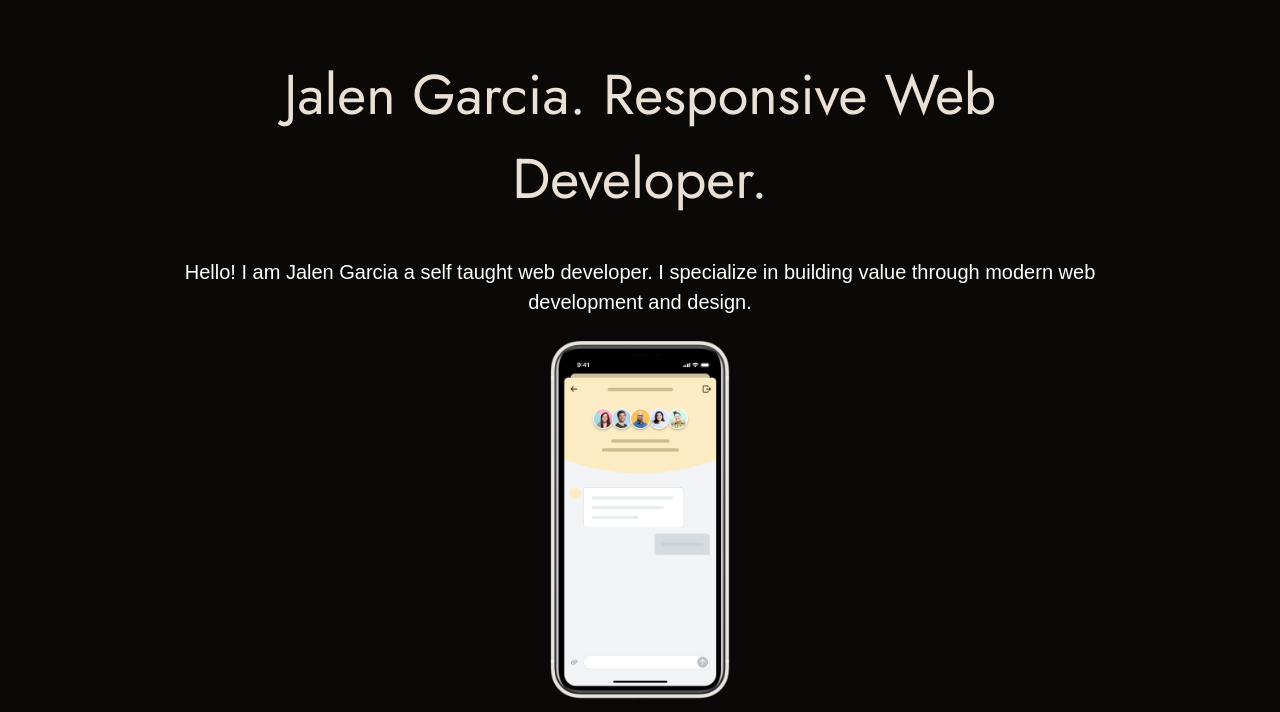
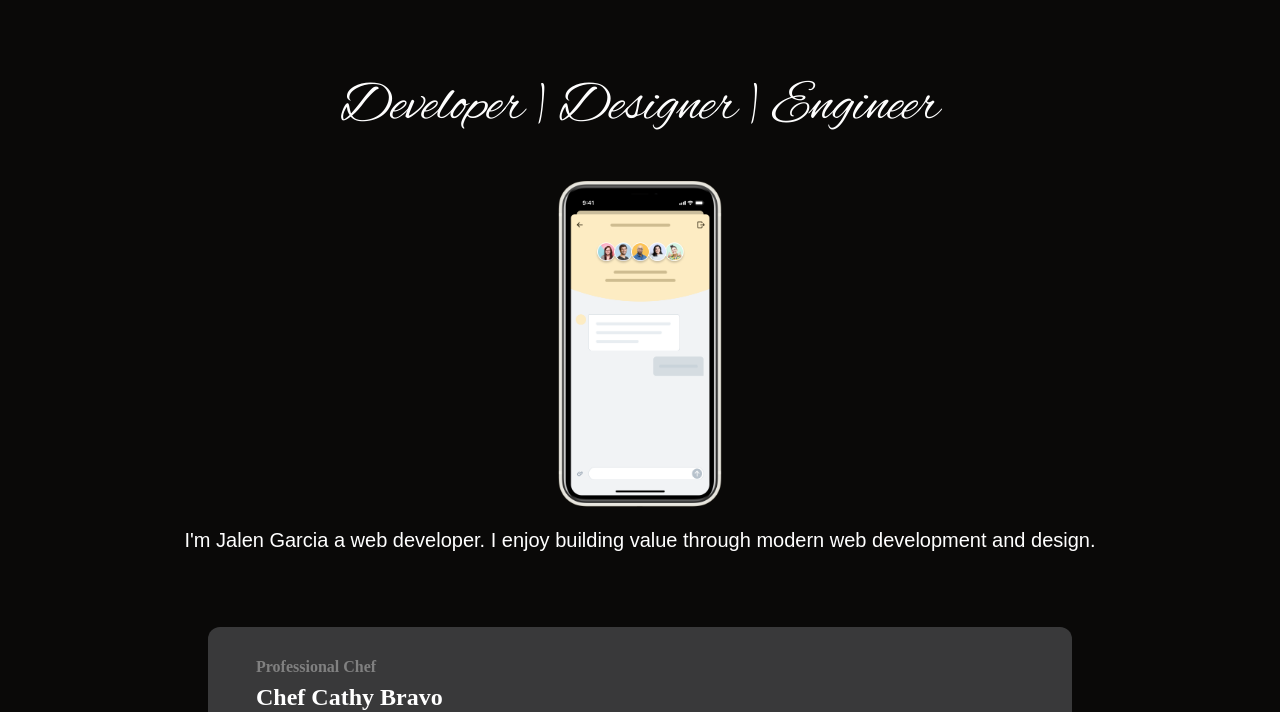
Before and after one commit to Jalendevelops/Portfolio, a plain HTML site: page index.html in a window 1280 px wide. Shown: the part 61-773 px from the top of the page. Drawn offline with Linux system fonts and the light colour scheme.

Commit message:
add; more aesthetic fonts, first portfolio pic

```diff
--- a/Styles/styles.css
+++ b/Styles/styles.css
@@ -108,13 +108,25 @@ ul {
   margin-right: auto;
 }
 
-.author {
+.author-section {
+  margin-bottom: 48px;
+  position: relative;
+}
+
+.author-heading {
   text-align: center;
-  color: #eae0d5;
+  color: #fefefe;
   font-size: 56px;
-  font-family: jost;
-  margin-bottom: 36px;
-  margin-top: 36px;
+  font-family: alex brush;
+  margin-bottom: 16px;
+  margin-top: 48px;
+}
+
+.author-img {
+  height: 360px;
+  margin-left: auto;
+  margin-right: auto;
+  padding: 16px;
 }
 
 .bio {
@@ -179,17 +191,6 @@ ul {
   margin: 0 auto;
 }
 
-.author-img {
-  height: 360px;
-  margin-left: auto;
-  margin-right: auto;
-}
-
-.author-section {
-  margin-bottom: 48px;
-  position: relative;
-}
-
 .footer-container {
   padding-bottom: 24px;
 }
--- a/index.html
+++ b/index.html
@@ -7,6 +7,11 @@
       src="https://kit.fontawesome.com/c7394ab55b.js"
       crossorigin="anonymous"
     ></script>
+
+    <!-- Alex Brush font -->
+    <link rel="preconnect" href="https://fonts.googleapis.com">
+    <link rel="preconnect" href="https://fonts.gstatic.com" crossorigin>
+    <link href="https://fonts.googleapis.com/css2?family=Alex+Brush&display=swap" rel="stylesheet">
 
     <!-- Jost Font -->
     <link rel="preconnect" href="https://fonts.googleapis.com" />
@@ -66,23 +71,24 @@
 
     <main class="main-container">
       <section class="author-section">
-        <p class="author">Jalen Garcia. Responsive Web Developer.</p>
+        <p class="author-heading">Developer | Designer | Engineer </p>
+
+        <img src="./images/hs.png" class="author-img" />
 
         <p class="bio">
-          Hello! I am Jalen Garcia a self taught web developer. I specialize in
+          I'm Jalen Garcia a web developer. I enjoy
           building value through modern web development and design.
         </p>
 
-        <img src="./images/hs.png" class="author-img" />
         <div class="overlay">
           <div class="overlay-text">Learn More</div>
         </div>
       </section>
 
       <section class="main-container-sections">
-        <h4>Mobile</h4>
-        <h2>Help scout</h2>
-        <img src="./images/hs.png" class="phone" />
+        <h4>Professional Chef</h4>
+        <h2>Chef Cathy Bravo</h2>
+        <img src="./images/cathy-home2.jpg" class="phone" />
         <div class="overlay">
           <div class="overlay-text">Learn More</div>
         </div>
--- a/styles/styles.css
+++ b/styles/styles.css
@@ -108,13 +108,25 @@ ul {
   margin-right: auto;
 }
 
-.author {
+.author-section {
+  margin-bottom: 48px;
+  position: relative;
+}
+
+.author-heading {
   text-align: center;
-  color: #eae0d5;
+  color: #fefefe;
   font-size: 56px;
-  font-family: jost;
-  margin-bottom: 36px;
-  margin-top: 36px;
+  font-family: alex brush;
+  margin-bottom: 16px;
+  margin-top: 48px;
+}
+
+.author-img {
+  height: 360px;
+  margin-left: auto;
+  margin-right: auto;
+  padding: 16px;
 }
 
 .bio {
@@ -179,17 +191,6 @@ ul {
   margin: 0 auto;
 }
 
-.author-img {
-  height: 360px;
-  margin-left: auto;
-  margin-right: auto;
-}
-
-.author-section {
-  margin-bottom: 48px;
-  position: relative;
-}
-
 .footer-container {
   padding-bottom: 24px;
 }
```
Also changed, not shown: Styles/contact.css (+7 -0 lines), about.html (+1 -1 lines), contact.html (+3 -1 lines), styles/contact.css (+7 -0 lines).
